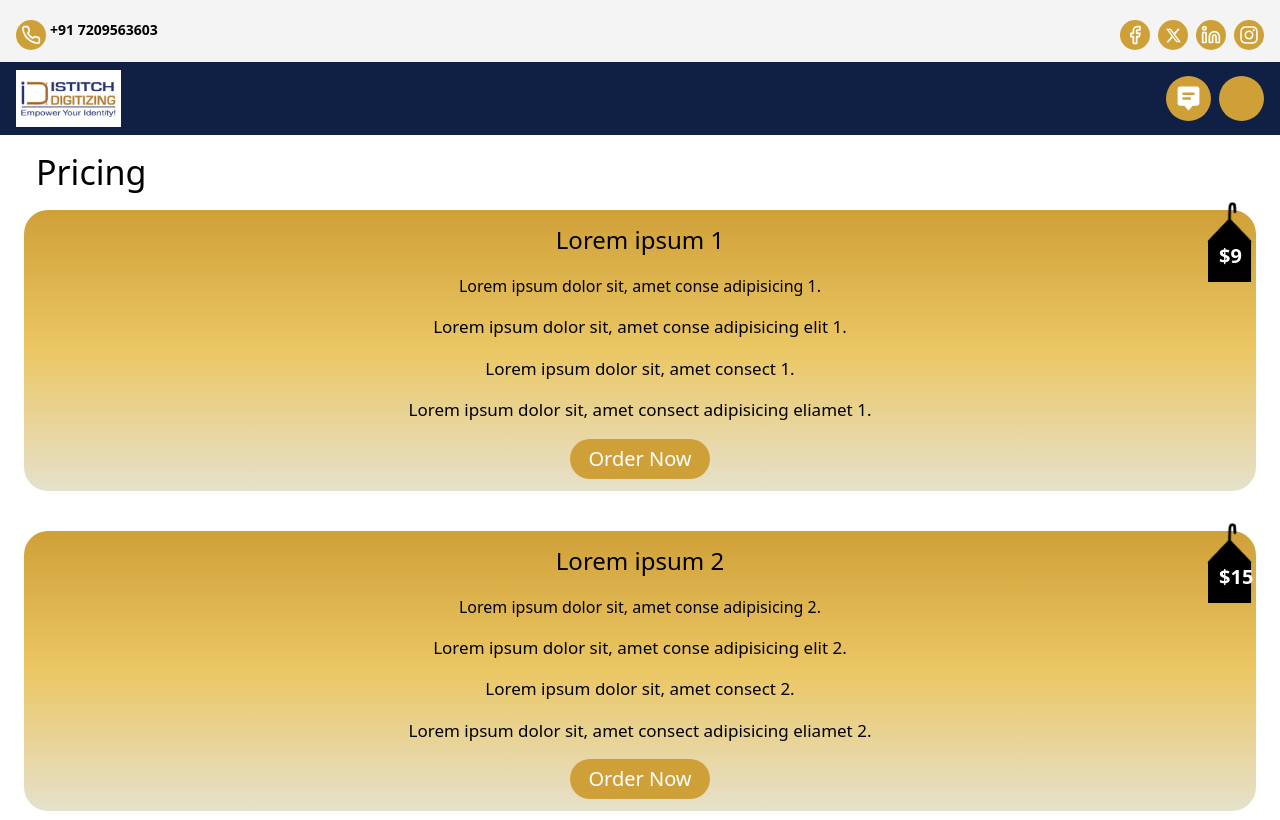
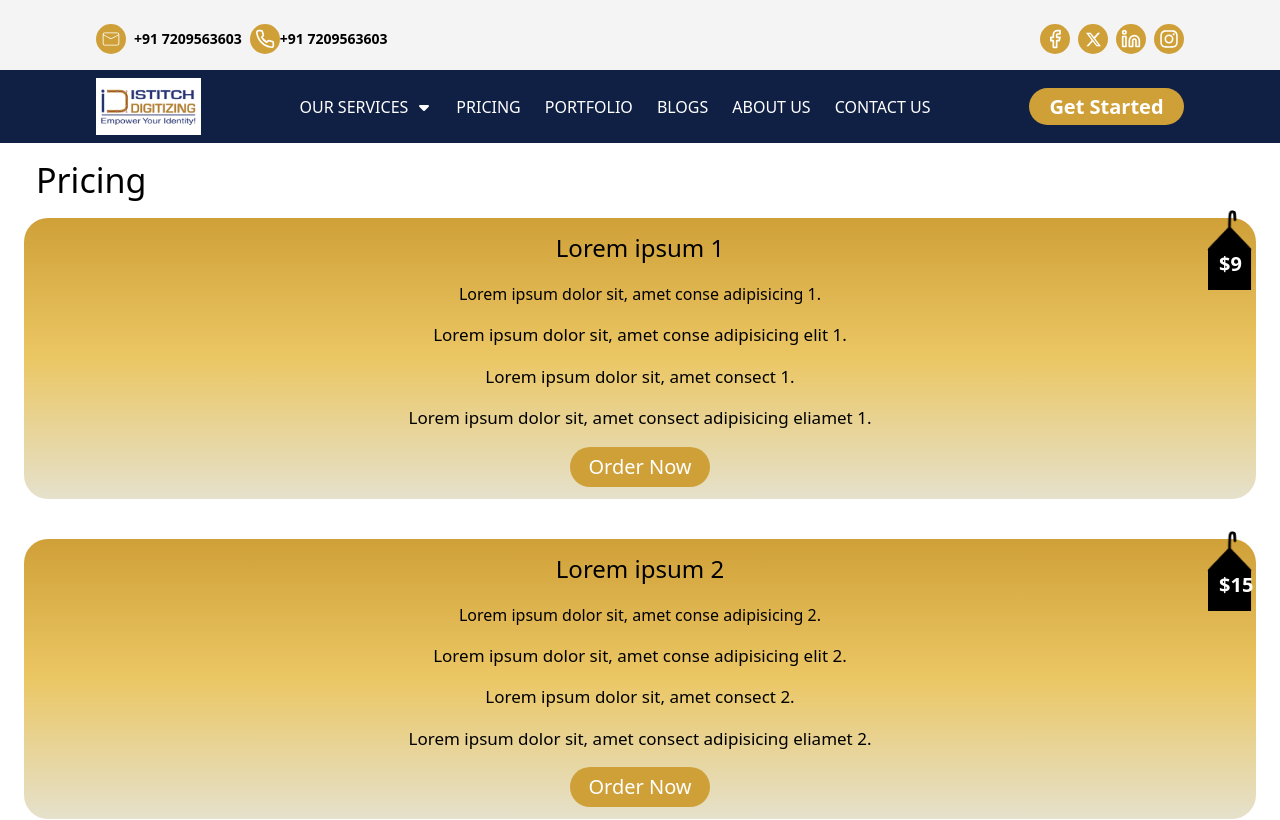
Before and after one commit to samarth502/istitch-digitizing-website, a React (Vite) app: page /pricing in a window 1280 px wide. Shown: the top 820 px of the page. Built offline with nearby package versions, Linux system fonts and the light colour scheme.

Commit message:
UI_UPDATED_ONE

```diff
--- a/package.json
+++ b/package.json
@@ -18,7 +18,8 @@
     "react-icons": "^5.3.0",
     "react-router-dom": "^6.26.2",
     "react-slick": "^0.30.2",
-    "slick-carousel": "^1.8.1"
+    "slick-carousel": "^1.8.1",
+    "tailwind-scrollbar-hide": "^1.1.7"
   },
   "devDependencies": {
     "@eslint/js": "^9.9.0",
--- a/src/common/main-header.tsx
+++ b/src/common/main-header.tsx
@@ -2,46 +2,77 @@ import React, { useState } from "react";
 import logo from "../assets/CompanyLogo/istitch-logo.png";
 import { BiSolidMessageAltDetail } from "react-icons/bi";
 import { FaBars, FaCaretDown } from "react-icons/fa6";
+import { Link } from "react-router-dom";
 
 export const MainHeader: React.FC = () => {
   const [isMobileMenuOpen, setIsMobileMenuOpen] = useState(false);
   const [isServicesOpen, setIsServicesOpen] = useState(false);
 
   return (
+    <header className=" bg-[#102044] w-full px-4 xl:px-24">
+      <div className="py-2 flex justify-between items-center">
+        {/* Logo */}
+        <Link to='/'>
+        <div className="bg-white h-[57px] w-[105px] flex justify-center items-center">
+          <img src={logo} alt="logo" />
+        </div>
+        </Link>
 
-      <header className="px-4 bg-[#102044]  ">
-        <div className="flex flex-row justify-between items-center  py-2 ">
-          <div className="bg-white h-[57px] w-[105px] flex justify-center items-center">
-            <img src={logo} alt="logo" className="" />
+        {/* Desktop Navbar */}
+        <nav className="hidden lg:flex gap-6 items-center text-white text-lg ">
+          <div className="relative">
+            <span
+              onClick={() => setIsServicesOpen(!isServicesOpen)}
+              className="cursor-pointer flex items-center gap-2 text-[16px]"
+            >
+              OUR SERVICES <FaCaretDown />
+            </span>
+
+            {isServicesOpen && (
+              <ul className="absolute top-8 left-0  rounded shadow-lg p-4 space-y-2  w-[145%] bg-[#102044] text-white">
+                <li><a href="#" className="text-[14px]">Embroidery Digitizing</a></li>
+                <li><a href="#"className="text-[16px]">Vector Art Digitilizing</a></li>
+                <li><a href="#" className="text-[16px]">Logo Digitinzing</a></li>
+                <li><a href="#" className="text-[16px]">Applique Digitizing</a></li>
+                <li><a href="#" className="text-[16px]">Jacket Back Digitizing</a></li>
+                <li><a href="#" className="text-[16px]">Hat & Cap Diigitizing</a></li>
+              </ul>
+            )}
           </div>
-          <div className="flex flex-row gap-2">
-            <div className="bg-[#D0A038]  w-[45px] h-[45px] rounded-full flex justify-center items-center p-2">
-              <BiSolidMessageAltDetail
-                className="w-[35px] h-[35px] "
-                color="white"
-              />
+          <a href="/pricing" className="text-[16px]">PRICING</a>
+          <a href="#" className="text-[16px]">PORTFOLIO</a>
+          <a href="#" className="text-[16px]">BLOGS</a>
+          <a href="#" className="text-[16px]">ABOUT US</a>
+          <a href="#" className="text-[16px]">CONTACT US</a>
+        </nav>
+
+        {/* Get started */}
+
+        <button className="bg-[#D0A038] text-white px-3  w-[155px] h-[37px] text-[20px] font-semibold rounded-full text-center hover:bg-[#102044] hover:text-white hover:border-solid hover:border-2 hoverL:border-indigo-600 hidden lg:block">
+          Get Started
+        </button>
+
+        {/* Mobile Icons */}
+        <div className="flex gap-2 lg:hidden">
+          <div className="bg-[#D0A038] w-[45px] h-[45px] rounded-full flex justify-center items-center p-2">
+            <BiSolidMessageAltDetail className="w-[35px] h-[35px]" color="white" />
           </div>
 
-            <div className="bg-[#D0A038]  w-[45px] h-[45px] rounded-full flex justify-center items-center p-2">
-              <div className="md:hidden">
-                {isMobileMenuOpen ? (
+          {/* Hamburger Menu */}
+          <div className="bg-[#D0A038] w-[45px] h-[45px] rounded-full flex justify-center items-center p-2">
             <FaBars
               className="text-2xl cursor-pointer"
               color="white"
-                    onClick={() => setIsMobileMenuOpen(false)}
+              onClick={() => setIsMobileMenuOpen(!isMobileMenuOpen)}
             />
-                ) : (
-                  <FaBars
-                    className="text-2xl cursor-pointer"
-                    color="white"
-                    onClick={() => setIsMobileMenuOpen(true)}
-                  />
-                )}
+          </div>
+        </div>
 
+        {/* Mobile Menu */}
         <div
           className={`z-10 fixed inset-0 mt-[56px] bg-white text-black transition-all duration-300 ease-in-out transform ${
             isMobileMenuOpen
-                      ? "translate-y-0 opacity-100 visible h-[37vh] top-20"
+              ? "translate-y-0 opacity-100 visible h-[50vh] top-20"
               : "-translate-y-full opacity-0 invisible h-0"
           }`}
         >
@@ -49,57 +80,29 @@ export const MainHeader: React.FC = () => {
             <ul className="flex flex-col space-y-6 text-xl">
               <li
                 onClick={() => setIsServicesOpen(!isServicesOpen)}
-                        className="cursor-pointer  flex justify-between items-center hover:bg-[#F4F4F4]"
+                className="cursor-pointer flex justify-between items-center hover:bg-[#F4F4F4] "
               >
                 OUR SERVICES <FaCaretDown />
               </li>
               {isServicesOpen && (
                 <ul className="ml-4 text-lg space-y-2">
-                          <li>
-                            <a href="#">Embroidery Digitizing</a>
-                          </li>
-                          <li>
-                            <a href="#">Vector Art Digitilizing</a>
-                          </li>
-                          <li>
-                            <a href="#">Logo Digitinzing</a>
-                          </li>
-                          <li>
-                            <a href="#">Applique Digitizing</a>
-                          </li>
-
-                          <li>
-                            <a href="#">Jacket Back Digitizing</a>
-                          </li>
-                          <li>
-                            <a href="#">Hat & Cap Diigitizing</a>
-                          </li>
+                  <li><a href="#">Embroidery Digitizing</a></li>
+                  <li><a href="#">Vector Art Digitilizing</a></li>
+                  <li><a href="#">Logo Digitinzing</a></li>
+                  <li><a href="#">Applique Digitizing</a></li>
+                  <li><a href="#">Jacket Back Digitizing</a></li>
+                  <li><a href="#">Hat & Cap Diigitizing</a></li>
                 </ul>
               )}
-                      <li>
-                        <a href="/pricing">PRICING</a>
-                      </li>
-                      <li>
-                        <a href="#">PORTFOLIO</a>
-                      </li>
-                      <li>
-                        <a href="#">BLOGS</a>
-                      </li>
-
-                      <li>
-                        <a href="#">ABOUT US</a>
-                      </li>
-                      <li>
-                        <a href="#">CONTACT US</a>
-                      </li>
+              <li><a href="/pricing">PRICING</a></li>
+              <li><a href="#">PORTFOLIO</a></li>
+              <li><a href="#">BLOGS</a></li>
+              <li><a href="#">ABOUT US</a></li>
+              <li><a href="#">CONTACT US</a></li>
             </ul>
           </div>
         </div>
       </div>
-            </div>
-          </div>
-        </div>
     </header>
-
   );
 };
--- a/src/common/top-header.tsx
+++ b/src/common/top-header.tsx
@@ -1,29 +1,68 @@
 import React from 'react';
 import { BsTwitterX } from 'react-icons/bs';
+import { CiMail } from 'react-icons/ci';
 import { FaInstagram } from 'react-icons/fa6';
 import { FiFacebook, FiLinkedin, FiPhone } from 'react-icons/fi';
 import { Link } from 'react-router-dom';
 
 export const TopHeader: React.FC = () => {
   return (
-    <header className='px-4 py-3 container bg-[#F4F4F4]'>
+    <header className=' py-4 px-4 xl:px-24 bg-[#F4F4F4] '>
       <div className="flex flex-row justify-between items-center mt-2">
+
+
+
+
         {/* Contact */}
-        <div className="flex flex-row gap-1">
-          <div className=" flex justify-center items-center">
+        <div className="flex flex-row gap-2 justify-center items-center">
+          {/* mail */}
+
+          <div className="md:flex flex-row justify-center items-center gap-2 hidden">
+
+            <div className="w-[30px] h-[30px] text-sm bg-[#D0A038] rounded-full  flex justify-center items-center">
+              <CiMail
+
+                className="w-[20px] h-[20px] duration-500 transition-transform hover:-translate-y-1"
+                color="white"
+              />
+            </div>
+
+            <div>
+            <p className="font-poppins text-sm font-semibold ">
+              {'+91 7209563603'}
+            </p>
+          </div>
+
+          </div>
+
+
+
+
+          {/* Phone No */}
+          <div className=" flex flex-row justify-center items-center">
             <div className="w-[30px] h-[30px] text-sm bg-[#D0A038] rounded-full  flex justify-center items-center">
               <FiPhone
                 className="w-[20px] h-[20px] duration-500 transition-transform hover:-translate-y-1"
                 color="white"
               />
             </div>
-          </div>
-          <div>
+
+            <div>
             <p className="font-poppins text-sm font-semibold ">
               {'+91 7209563603'}
             </p>
           </div>
+          </div>
+
+
+
+
+
+
         </div>
+
+
+
         {/* Social media icons */}
         <div className="flex flex-row gap-2 ">
           <Link
--- a/src/components/home/components/our-clients.tsx
+++ b/src/components/home/components/our-clients.tsx
@@ -44,9 +44,9 @@ const OurClient: React.FC = () => {
   ];
 
   return (
-      <div className=' bg-[#F4F4F4]'>
+      <div className=' bg-[#F4F4F4] overflow-hidden'>
         <h1 className='text-center py-6 text-[32px] font-semibold'>Hear From Our Clients</h1>
-    <div className="relative bg-white  rounded-lg p-6 w-96 h-92">
+    <div className="relative bg-white  rounded-lg py-6 w-96 h-92">
       <Slider {...sliderSettings}>
         {clientData.map((client) => (
           <div key={client.id}>
--- a/src/components/home/components/our-design.tsx
+++ b/src/components/home/components/our-design.tsx
@@ -1,5 +1,4 @@
 import React, { useState } from "react";
-import { FaChevronLeft, FaChevronRight } from "react-icons/fa"; // Import icons
 import { MdOutlineKeyboardArrowLeft, MdOutlineKeyboardArrowRight } from "react-icons/md";
 
 export const OurDesign: React.FC = () => {
--- a/src/components/home/components/our-services.tsx
+++ b/src/components/home/components/our-services.tsx
@@ -2,14 +2,9 @@ import React, { useRef } from "react";
 import one from "../../../assets/OurServicesPic/Mask group (1).png";
 import two from "../../../assets/OurServicesPic/Mask group-1.png";
 import three from "../../../assets/OurServicesPic/Mask group.png";
-
 import four from "../../../assets/OurServicesPic/Mask group-2.png";
-
 import five from "../../../assets/OurServicesPic/Mask group-3.png";
-
 import six from "../../../assets/OurServicesPic/Mask group-4.png";
-
-import { FaChevronLeft, FaChevronRight } from "react-icons/fa"; // Import icons
 import { MdOutlineKeyboardArrowLeft, MdOutlineKeyboardArrowRight } from "react-icons/md";
 
 export const OurServices: React.FC = () => {
@@ -27,7 +22,7 @@ export const OurServices: React.FC = () => {
       image: one,
       heading: "Embroidery Digitizing",
       paragraph:
-        "In today’s fast-paced, tech-driven world, businesses are increasingly shifting their focus from traditional marketing methods to  shifting their focus from traditional marketing methods to  shifting their focus from traditional marketing methods to shifting their",
+        "In today’s fast-paced, tech-driven world, businesses are increasingly shifting their focus from traditional marketing methods to tech-driven world, businesses are increasingly shifting their focus from traditional marketing methods to...",
       btn: "Read More",
     },
     {
@@ -35,7 +30,7 @@ export const OurServices: React.FC = () => {
       image: two,
       heading: "Vector Art Digitizing",
       paragraph:
-        "In today’s fast-paced, tech-driven world, businesses are increasingly shifting their focus from traditional marketing methods to  shifting their focus from traditional marketing methods to  shifting their focus from traditional marketing methods to shifting their",
+        "In today’s fast-paced, tech-driven world, businesses are increasingly shifting their focus from traditional marketing methods to tech-driven world, businesses are increasingly shifting their focus from traditional marketing methods to...",
       btn: "Read More",
     },
     {
@@ -43,32 +38,31 @@ export const OurServices: React.FC = () => {
       image: three,
       heading: "Appliue Digitizing",
       paragraph:
-        "In today’s fast-paced, tech-driven world, businesses are increasingly shifting their focus from traditional marketing methods to  shifting their focus from traditional marketing methods to  shifting their focus from traditional marketing methods to shifting their",
+        "In today’s fast-paced, tech-driven world, businesses are increasingly shifting their focus from traditional marketing methods to. tech-driven world, businesses are increasingly shifting their focus from traditional marketing methods to..",
       btn: "Read More",
     },
-
     {
       id: 4,
       image: four,
       heading: "Jacket Back Digitizing",
       paragraph:
-        "In today’s fast-paced, tech-driven world, businesses are increasingly shifting their focus from traditional marketing methods to  shifting their focus from traditional marketing methods to  shifting their focus from traditional marketing methods to shifting their",
+        "In today’s fast-paced, tech-driven world, businesses are increasingly shifting their focus from traditional marketing methods to. tech-driven world, businesses are increasingly shifting their focus from traditional marketing methods to..",
       btn: "Read More",
     },
     {
       id: 5,
       image: five,
-      heading: "Hot & Cap Embroidery Digitizing",
+      heading: "Hot & Cap Embroidery ",
       paragraph:
-        "In today’s fast-paced, tech-driven world, businesses are increasingly shifting their focus from traditional marketing methods to  shifting their focus from traditional marketing methods to  shifting their focus from traditional marketing methods to shifting their",
+        "In today’s fast-paced, tech-driven world, businesses are increasingly shifting their focus from traditional marketing methods to tech-driven world, businesses are increasingly shifting their focus from traditional marketing methods to...",
       btn: "Read More",
     },
     {
-      id: 5,
+      id: 6,
       image: six,
-      heading: "Hot & Cap Embroidery Digitizing",
+      heading: "Logo Digitizing",
       paragraph:
-        "In today’s fast-paced, tech-driven world, businesses are increasingly shifting their focus from traditional marketing methods to  shifting their focus from traditional marketing methods to  shifting their focus from traditional marketing methods to shifting their",
+        "In today’s fast-paced, tech-driven world, businesses are increasingly shifting their focus from traditional marketing methods to. tech-driven world, businesses are increasingly shifting their focus from traditional marketing methods to..",
       btn: "Read More",
     },
   ];
@@ -95,48 +89,39 @@ export const OurServices: React.FC = () => {
   };
 
   return (
-    <div className="relative bg-[#F4F4F4]">
-      <h1 className="text-4xl font-semibold py-6 text-center">Our Services</h1>
+    <div className="relative bg-[#F4F4F4] pt-32">
+      <h1 className="text-4xl font-semibold text-center pb-10">Our Services</h1>
 
       {/* Left Scroll Button */}
       <div
         onClick={scrollLeft}
-        className="absolute left-1 top-[55%] transform -translate-y-1/2   bg-white rounded-full  w-[21px] h-[42px] flex justify-center items-center"
+        className="absolute left-0 top-[65%] transform -translate-y-1/2   bg-white rounded-full  w-[21px] h-[42px] flex justify-center items-center md:hidden"
       >
-        <span>
-        <MdOutlineKeyboardArrowLeft className=""size={30}/>
-        </span>
+        <MdOutlineKeyboardArrowLeft size={30} />
       </div>
 
       {/* Scrollable Container */}
       <div
         ref={scrollContainerRef}
-        className="flex space-x-5 overflow-x-auto scrollbar-hide"
+        className="flex overflow-x-auto lg:grid lg:grid-cols-3 gap-5 px-5 scrollbar-hide "
       >
         {data.map((service) => (
-          <div
+          <OurServicesItem
             key={service.id}
-            className="min-w-full flex-shrink-0 md:my-5 lg:px-3 overflow-hidden "
-          >
-            <OurServicesItem
             image={service.image}
             heading={service.heading}
             paragraph={service.paragraph}
             btn={service.btn}
           />
-          </div>
         ))}
       </div>
 
       {/* Right Scroll Button */}
       <div
         onClick={scrollRight}
-        className="absolute right-1 top-[55%] transform -translate-y-1/2 z-10  bg-white rounded-full shadow-lg w-[21px] h-[42px] flex justify-center items-center"
+        className="absolute right-1 top-[65%] transform -translate-y-1/2 z-10  bg-white rounded-full shadow-lg w-[21px] h-[42px] flex justify-center items-center md:hidden"
       >
-        <span>
         <MdOutlineKeyboardArrowRight size={30} />
-         </span>
-
       </div>
     </div>
   );
@@ -156,18 +141,16 @@ export const OurServicesItem: React.FC<OurServicesItemProps> = ({
   btn,
 }) => {
   return (
-   <div className="flex flex-col justify-center items-center bg-[#F4F4F4]">
-      <div className="w-[320px] h-[460px] bg-gradient-to-b from-customGold1 via-customGold2 to-customWhite flex flex-col justify-center items-center px-7 gap-2 hover:bg-gradient-to-b hover:from-customBlue1 hover:via-customBlue2 hover:to-customWhite rounded-3xl pt-8 group">
-        <div className="w-[88px] h-[88px] border-4 border-transparent transition-all duration-300 ease-in-out group-hover:border-yellow-500 group-hover:scale-105">
+    <div className="flex flex-col items-center min-w-[332px] sm:min-w-[332px] xs:min-w-[332px]  bg-[#F4F4F4] scrollbar-hide ">
+      <div className="xl:w-[332px] xl:h-[422px] lg:w-[290px] lg:h-[430px] overflow-y-hidden  bg-gradient-to-b from-customGold1 via-customGold2 to-customWhite flex flex-col justify-center items-center px-7 gap-1 hover:bg-gradient-to-b  rounded-3xl pt-8 ">
+        <div className="w-[88px] h-[88px] border-4 border-transparent">
           <img
             src={image}
-            className="w-full h-full object-cover transition duration-300 ease-in-out group-hover:filter group-hover:brightness-200 group-hover:hue-rotate-60 group-hover:opacity-70"
+            className="w-full h-full object-cover"
             alt="Our Services"
           />
-          {/* Overlay for Yellow Tint */}
-          <div className="absolute top-0 left-0 w-full h-full bg-yellow-500 opacity-0 transition-opacity duration-300 ease-in-out group-hover:opacity-30 rounded-full" />
         </div>
-        <h2 className="text-[24px] font-extrabold text-[#000000] group-hover:text-white">
+        <h2 className="text-[24px] lg:text-[21px] font-extrabold text-[#000000] group-hover:text-white">
           {heading}
         </h2>
         <p className="text-[16px] text-black text-justify group-hover:text-white">
--- a/src/components/home/components/why-choose-us.tsx
+++ b/src/components/home/components/why-choose-us.tsx
@@ -41,11 +41,11 @@ export const WhyChooesUs: React.FC = () => {
   return (
     <>
     <h1 className='text-3xl text-center font-extrabold pt-8 pb-5 '>Why Choose Us ? </h1>
-    <div className="grid grid-cols-2 gap-4 pt-5 px-2">
+    <div className="grid grid-cols-2 gap-4 pt-5 lg:w-[80%] xl:w-[60%] lg:m-auto gap-x-8 ">
 
       {boxesData.map((box) => (
 
-        <div key={box.id} className=" h-[262px] p-2 bg-[#102044] rounded-xl w-full flex flex-col gap-2 relative">
+        <div key={box.id} className=" h-[262px]  md:w-[416px] md:h-[336px]  p-2 bg-[#102044] rounded-xl  flex flex-col gap-2 relative">
             <h2 className="text-white text-[19px] text-center">{box.heading}</h2>
 
 
```
Also changed, not shown: src/components/home/components/banner.tsx (+13 -11 lines), src/components/home/components/fetaure.tsx (+6 -5 lines), src/index.css (+12 -0 lines), tailwind.config.js (+23 -2 lines), 1 other file (tests, documents, lock files or other folders). Lines whose indentation alone changed are shown as unchanged.
